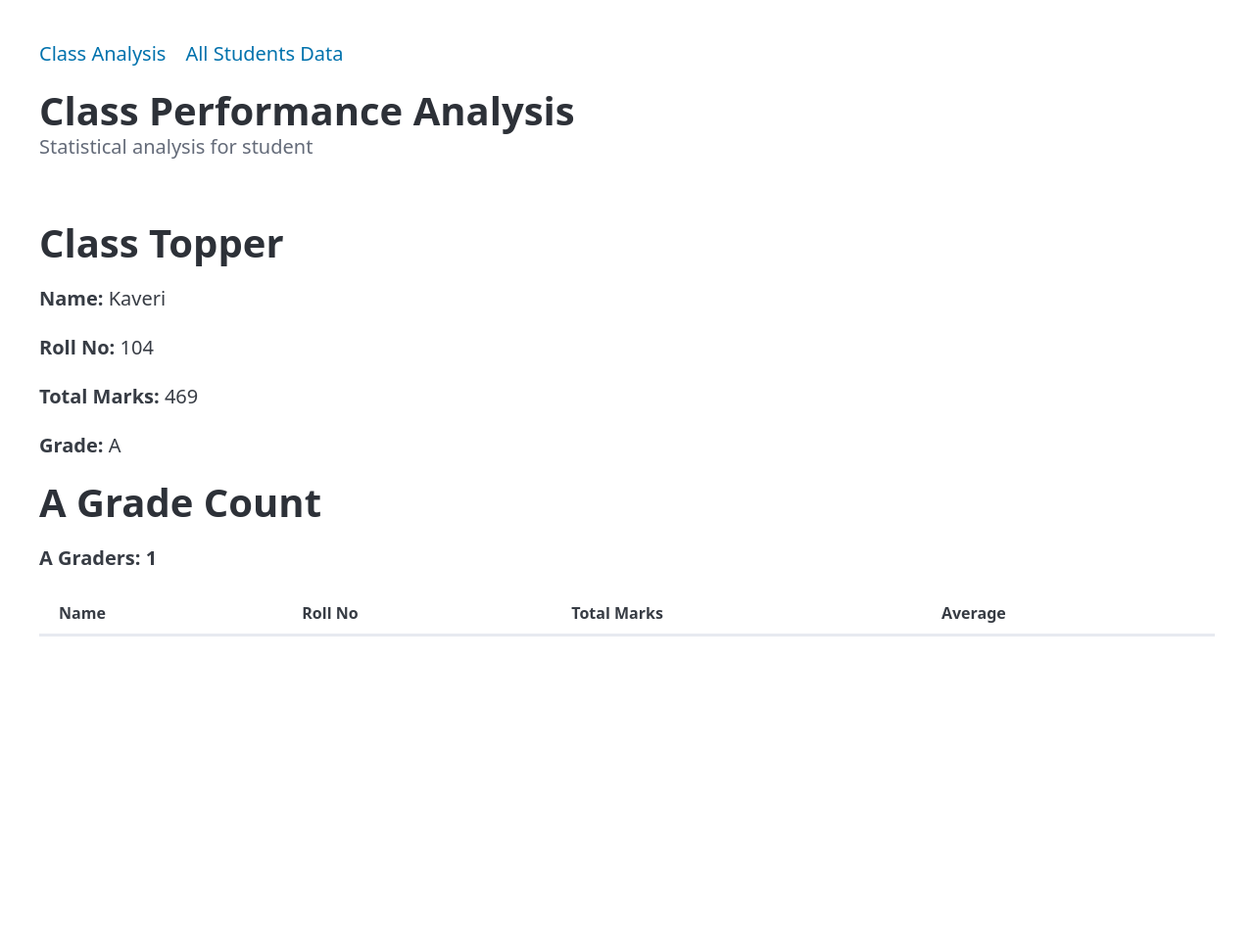
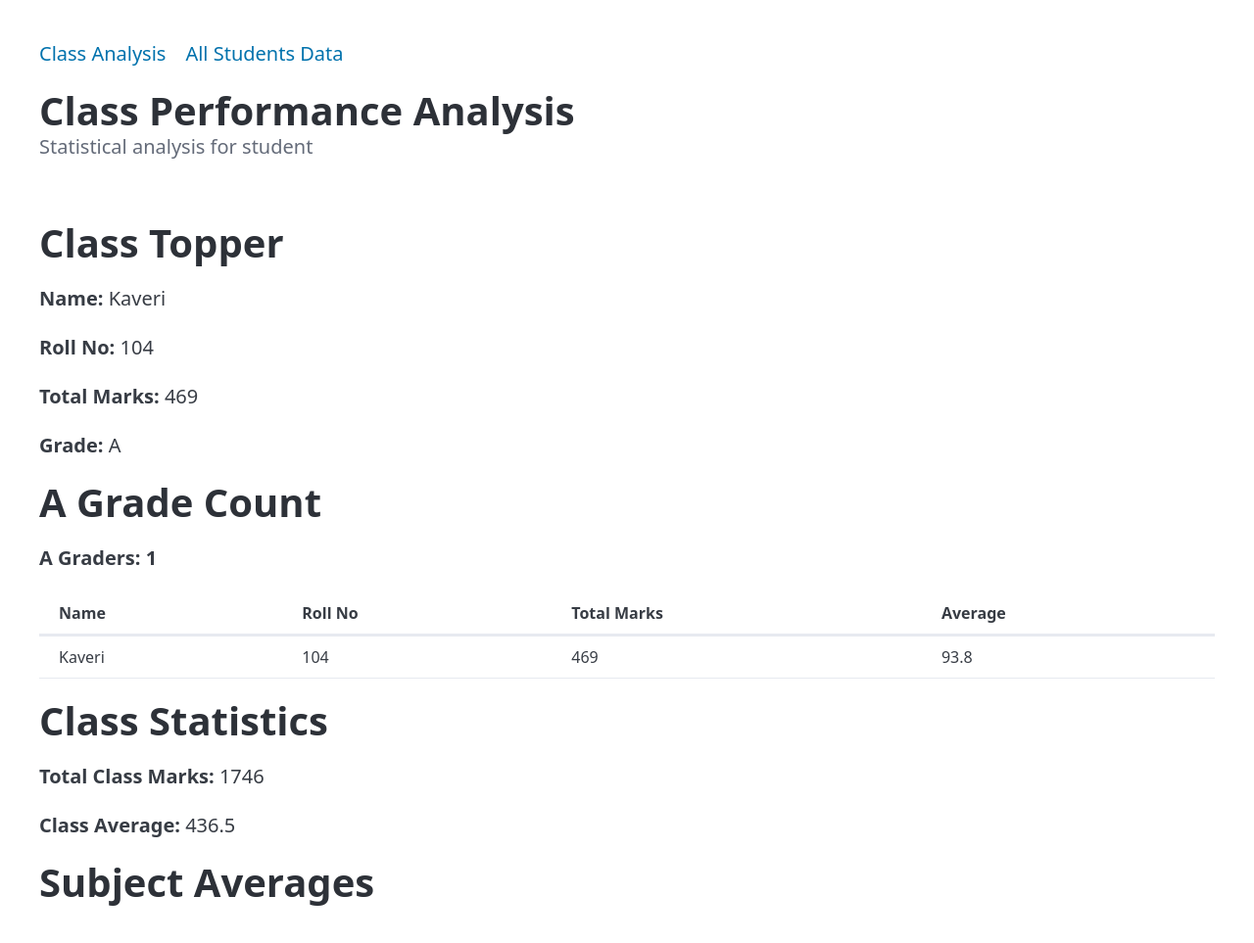
Before and after one commit to Sourabhpande532/BlueberryClassStats, a plain HTML site: page index.html in a window 1280 px wide. Shown: the whole page at 98% size. Before the commit the page ends 800 px from the top, so only its background shows below. Drawn offline with nearby package versions, Linux system fonts and the light colour scheme.

Commit message:
Feat: class statistics and subject Averages

```diff
--- a/index.html
+++ b/index.html
@@ -29,6 +29,14 @@
         <section>
             <h1>A Grade Count</h1>
             <div id="aGradeCount"></div>
+        </section>
+        <section>
+            <h1>Class Statistics</h1>
+            <div id="classStatistics"></div>
+        </section>
+        <section>
+            <h1>Subject Averages</h1>
+            <div id="subjectAverage"></div>
         </section>
     </main>
     <script>
@@ -107,8 +115,10 @@
         let html = `<p><strong>
             A Graders: ${ findAGraders.length }</strong></p>`;
         appendAGraders.innerHTML = html;
-        html += (
-            `<table>
+
+        if ( findAGraders.length > 0 ) {
+            html += (
+                `<table>
                 <thead>
                     <tr>
                         <td>
@@ -125,10 +135,40 @@
                         </td>
                     </tr>
                 </thead>
-            </table>`
-        );
+            <tbody>`);
 
+            findAGraders.map( ( { name, rollNo, totalMarks, avgMarks } ) => {
+                html += `<tr>
+                <td>${ name }</td>
+                <td>${ rollNo }</td>
+                <td>${ totalMarks }</td>
+                <td>${ avgMarks }</td>
+                </tr>    `
+            } )
+            html += `</tbody></table>`
+        } else {
+            html += `<p>No student achived, A grade in class! Error, No data found!</p>`
+        }
         appendAGraders.innerHTML = html;
+        const classStatisticsReport = document.getElementById( "classStatistics" );
+        const totalMark = studentsData.reduce( ( acc, curr ) => {
+            acc += curr.totalMarks
+            return acc;
+        }, 0 )
+        const classAverage = totalMark / studentsData.length;
+        classStatisticsReport.innerHTML = `<p><strong>Total Class Marks:</strong> ${ totalMark }</p>
+        <p><strong>Class Average: </strong> ${ classAverage }</p>`
+        const subjectAverage = document.getElementById( "subjectAverage" );
+        const subjectAverages = studentsData.reduce( ( acc, curr ) => {
+            acc.hindiTotal += curr.hindi;
+            acc.englishTotal += curr.english;
+            acc.mathsTotal += curr.maths;
+            acc.computersTotal += curr.computers;
+            acc.scienceTotal += curr.science;
+            return acc;
+        }, { hindiTotal: 0, englishTotal: 0, mathsTotal: 0, computersTotal: 0, scienceTotal: 0 } )
+        console.log(subjectAverages);
+
     </script>
 </body>
 
```
